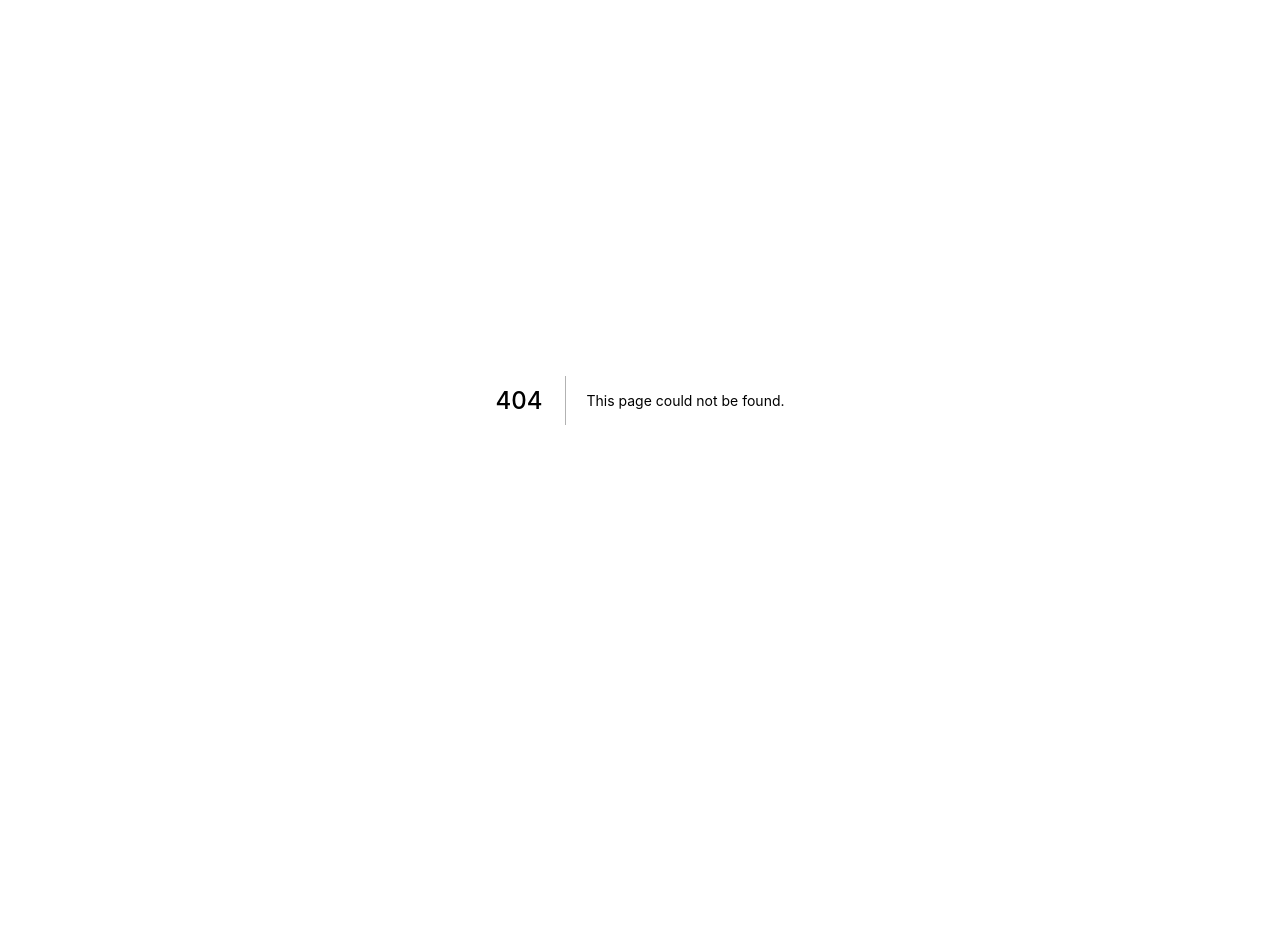
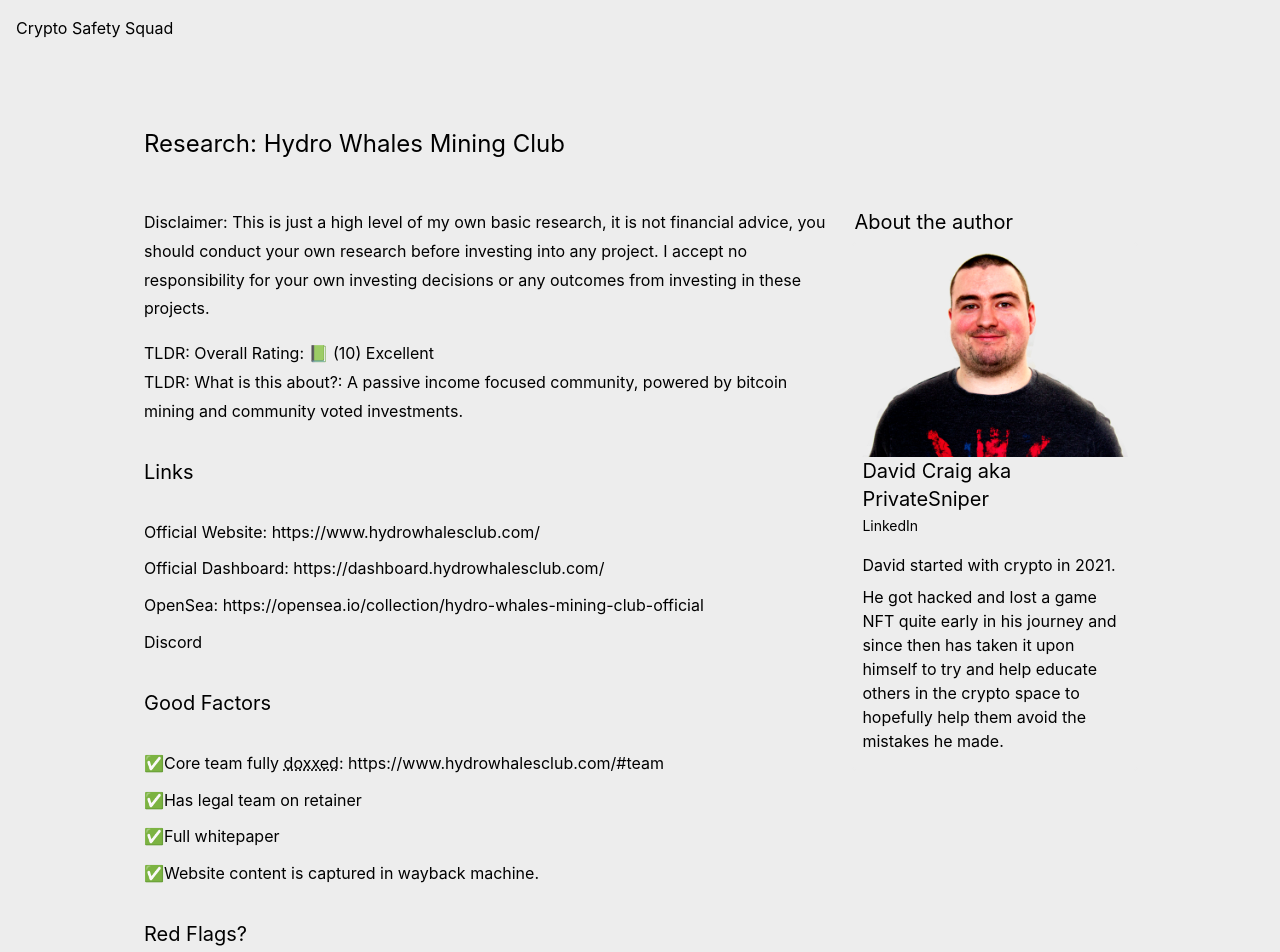
Before and after one commit to CryptoSafetySquad/website, a Next.js app: page /research/hydro-whales in a window 1280 px wide. Before the commit this address had no page. Shown: the top 952 px of the page. Before the commit the page ends 800 px from the top, so only its background shows below. Built offline with nearby package versions, Linux system fonts and the light colour scheme.

Commit message:
Create research page for Hydro Whales Mining Club

```diff
--- /dev/null
+++ b/pages/research/hydro-whales.tsx
@@ -0,0 +1,67 @@
+import type { NextPage } from 'next'
+import Page from '../../Components/Page'
+import PrivateSniper from '../../data/authors/PrivateSniper'
+import ExternalLink from '../../Components/ExternalLink'
+
+const tick = '✅'
+const warn = '⚠️'
+const Disclaimer = () => <p className='danger'>Disclaimer: This is just a high level of my own basic research, it is not financial advice, you should conduct your own research before investing into any project. I accept no responsibility for your own investing decisions or any outcomes from investing in these projects.</p>
+const wayback = 'https://web.archive.org/web/20220711192706/https://www.hydrowhalesclub.com/'
+
+const doxxed = () => {
+  return (
+    <>
+      Core team fully <abbr title='Doxxed means personal data is available about team members, photo, work history, social media profiles etc.'>doxxed</abbr>: <ExternalLink href='https://www.hydrowhalesclub.com/#team' />
+    </>
+  )
+
+}
+
+const goodPoints = [
+  doxxed(),
+  'Has legal team on retainer',
+  'Full whitepaper',
+  'Website content is captured in wayback machine.'
+]
+
+const HydroWhales: NextPage = () => {
+  const title = 'Research: Hydro Whales Mining Club'
+  const content = (
+    <>
+      <div className='guide'>
+        <Disclaimer />
+        TLDR: Overall Rating: 📗 (10) Excellent
+        <p>TLDR: What is this about?: A passive income focused community, powered by bitcoin mining and community voted investments.</p>
+        <h2 className='text-secondary'>Links</h2>
+        <ul>
+          <li>Official Website: <ExternalLink href='https://www.hydrowhalesclub.com/' /></li>
+          <li>Official Dashboard: <ExternalLink href='https://dashboard.hydrowhalesclub.com/' /></li>
+          <li>OpenSea: <ExternalLink href='https://opensea.io/collection/hydro-whales-mining-club-official' /></li>
+          <li><ExternalLink href='https://discord.gg/hydrowhales' text='Discord' /></li>
+        </ul>
+        <h2 className='text-secondary'>Good Factors</h2>
+        <ul>
+          {goodPoints.map(good => (<li>{tick}{good}</li>))}
+        </ul>
+        <h2 className='text-secondary'>Red Flags?</h2>
+        <ul>
+          <li>{tick} None found for this project.</li>
+        </ul>
+        <h2 className='text-secondary'>Potential Risks</h2>
+        <p>{warn} As with any crypto project, the underlying assets (BTC) could decrease in price, so your rewards for being a holder are not gauranteed to be stable consistently.</p>
+      </div>
+    </>
+  )
+
+  return (
+    <Page {...{
+      title,
+      content,
+      slug: 'research/hydro-whales',
+      author: PrivateSniper,
+      description: 'Research: Hydro Whales Mining Club'
+    }} />
+  )
+}
+
+export default HydroWhales
```
